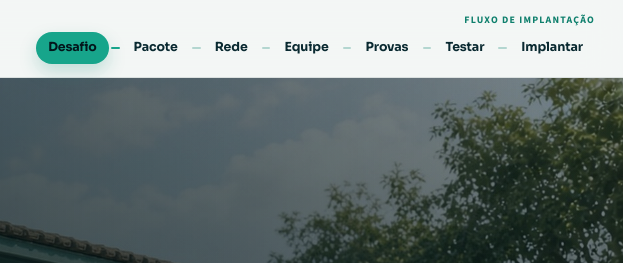
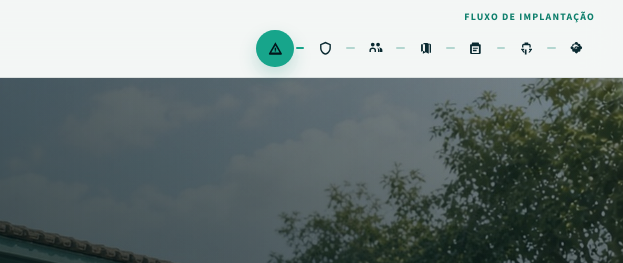
Before and after one commit to i-Educar/i-educar.github.io, a plain HTML site: page index.html in a window 1280 px wide. Shown: the top 263 px of the page, 657-1280 px from the left. Drawn offline with nearby package versions, Linux system fonts and the light colour scheme.

Commit message:
feat: ícones no fluxo do cabeçalho com âncoras conferidas
Cada etapa aponta à seção certa e ganha ícone significativo com rótulo acessível.

Co-authored-by: Cursor <cursoragent@cursor.com>

```diff
--- a/assets/css/site.css
+++ b/assets/css/site.css
@@ -143,24 +143,37 @@ button { font: inherit; }
   display: inline-flex;
   align-items: center;
   justify-content: center;
-  min-height: 2rem;
-  padding: 0 .7rem;
+  width: 2.35rem;
+  height: 2.35rem;
+  padding: 0;
   border-radius: 999px;
   text-decoration: none;
   color: var(--ink-2);
-  font-family: "Sora", sans-serif;
-  font-size: .78rem;
-  font-weight: 650;
-  letter-spacing: -0.01em;
   border: 1px solid transparent;
   background: transparent;
+  transition: color .2s ease, background .2s ease, border-color .2s ease, box-shadow .2s ease, transform .2s var(--ease);
+}
+.nav-flow-list a svg {
+  width: 1.05rem;
+  height: 1.05rem;
+  display: block;
+}
+.nav-flow-text {
+  position: absolute;
+  width: 1px;
+  height: 1px;
+  padding: 0;
+  margin: -1px;
+  overflow: hidden;
+  clip: rect(0, 0, 0, 0);
   white-space: nowrap;
-  transition: color .2s ease, background .2s ease, border-color .2s ease, box-shadow .2s ease;
+  border: 0;
 }
 .nav-flow-list a:hover {
   color: var(--mint);
   background: var(--mint-soft);
   border-color: rgba(14, 127, 108, 0.18);
+  transform: translateY(-1px);
 }
 .nav-flow-list a.is-done {
   color: #176a59;
--- a/index.html
+++ b/index.html
@@ -21,7 +21,7 @@
   <link rel="preconnect" href="https://fonts.googleapis.com">
   <link rel="preconnect" href="https://fonts.gstatic.com" crossorigin>
   <link href="https://fonts.googleapis.com/css2?family=Sora:wght@500;600;700&family=Source+Sans+3:wght@400;500;600;700&display=swap" rel="stylesheet">
-  <link rel="stylesheet" href="assets/css/site.css?v=hero2">
+  <link rel="stylesheet" href="assets/css/site.css?v=navico1">
 </head>
 <body>
   <header class="site-header">
@@ -35,13 +35,48 @@
       <nav class="nav-flow" aria-label="Fluxo de implantação">
         <p class="nav-flow-label">Fluxo de implantação</p>
         <ol class="nav-flow-list">
-          <li><a href="#desafio" title="Por que a rede precisa mudar">Desafio</a></li>
-          <li><a href="#pacote" title="O que a secretaria passa a ter">Pacote</a></li>
-          <li><a href="#rede" title="Secretaria, escola, sala e família">Rede</a></li>
-          <li><a href="#equipe-treino" title="Como capacitar antes de escalar">Equipe</a></li>
-          <li><a href="#provas" title="Telas e PDFs para a reunião">Provas</a></li>
-          <li><a href="#testar" title="Validar com a equipe">Testar</a></li>
-          <li><a href="#implantar" title="Governança e quem leva adiante">Implantar</a></li>
+          <li>
+            <a href="#desafio" title="Desafio — onde a rede trava" aria-label="Desafio">
+              <svg viewBox="0 0 24 24" aria-hidden="true"><path fill="currentColor" d="M12 3.2 2.8 19.2a1.2 1.2 0 0 0 1.1 1.8h16.2a1.2 1.2 0 0 0 1.1-1.8L12 3.2zm0 4.6 5.9 10.2H6.1L12 7.8zM11 11.2h2v4h-2v-4zm0 5.2h2v2h-2v-2z"/></svg>
+              <span class="nav-flow-text">Desafio</span>
+            </a>
+          </li>
+          <li>
+            <a href="#pacote" title="Pacote — núcleo, i-Diário e módulos" aria-label="Pacote">
+              <svg viewBox="0 0 24 24" aria-hidden="true"><path fill="currentColor" d="M12.1 2.4 4.4 6.1v5.2c0 4.5 3.1 8.7 7.7 9.7 4.6-1 7.7-5.2 7.7-9.7V6.1l-7.7-3.7zm5.7 8.9c0 3.4-2.2 6.6-5.7 7.5-3.5-.9-5.7-4.1-5.7-7.5V7.3L12.1 5l5.7 2.3v4z"/></svg>
+              <span class="nav-flow-text">Pacote</span>
+            </a>
+          </li>
+          <li>
+            <a href="#rede" title="Rede — como o dado sobe" aria-label="Rede">
+              <svg viewBox="0 0 24 24" aria-hidden="true"><path fill="currentColor" d="M8.2 9.2a2.7 2.7 0 1 0-2.7-2.7 2.7 2.7 0 0 0 2.7 2.7zm7.6 0A2.7 2.7 0 1 0 13.1 6.5 2.7 2.7 0 0 0 15.8 9.2zM8.2 10.8c-2.5 0-4.7 1.5-4.7 3.9V17h2.1v-2.3c0-.9.9-1.8 2.6-1.8s2.6.9 2.6 1.8V17h2.1v-2.3c0-2.4-2.2-3.9-4.7-3.9zm7.6 0c-.5 0-1 .1-1.4.2.8.7 1.3 1.6 1.3 2.7V17h2.1v-2.3c0-1.7-1.3-2.9-3-3.7.3-.1.7-.2 1-.2 1.7 0 2.6.9 2.6 1.8V17H22v-2.3c0-2.4-2.2-3.9-4.7-3.9z"/></svg>
+              <span class="nav-flow-text">Rede</span>
+            </a>
+          </li>
+          <li>
+            <a href="#equipe-treino" title="Equipe — capacitação antes de escalar" aria-label="Equipe">
+              <svg viewBox="0 0 24 24" aria-hidden="true"><path fill="currentColor" d="M6.2 4.2h8.4A2.2 2.2 0 0 1 16.8 6.4v13.2l-4.2-2.1-4.2 2.1V6.4a2.2 2.2 0 0 1 2.2-2.2zm0 1.9A.4.4 0 0 0 5.8 6.4v10.4l2.8-1.4 2.8 1.4V6.4a.4.4 0 0 0-.4-.3H6.2zm10.4-.7h1.2A2.2 2.2 0 0 1 20 6.6v11.6h-1.9V6.6a.3.3 0 0 0-.3-.3h-1.2V5.4z"/></svg>
+              <span class="nav-flow-text">Equipe</span>
+            </a>
+          </li>
+          <li>
+            <a href="#provas" title="Provas — telas e PDFs da reunião" aria-label="Provas">
+              <svg viewBox="0 0 24 24" aria-hidden="true"><path fill="currentColor" d="M8.2 3.5h7.6c.7 0 1.3.6 1.3 1.3v1.1h1.2c.7 0 1.3.6 1.3 1.3v11.5c0 .7-.6 1.3-1.3 1.3H5.7c-.7 0-1.3-.6-1.3-1.3V7.2c0-.7.6-1.3 1.3-1.3h1.2V4.8c0-.7.6-1.3 1.3-1.3zm0 2.4V6h7.6V5.9H8.2zm-1.2 3.3v9.5h10V8.9H7zM8.5 11h7v1.6h-7V11zm0 3.1h5.2V16H8.5v-1.9z"/></svg>
+              <span class="nav-flow-text">Provas</span>
+            </a>
+          </li>
+          <li>
+            <a href="#testar" title="Testar — validar com a equipe" aria-label="Testar">
+              <svg viewBox="0 0 24 24" aria-hidden="true"><path fill="currentColor" d="M9.4 3.4h5.2v2.1H16a2.2 2.2 0 0 1 2.2 2.2v3.1h-1.9V7.7a.3.3 0 0 0-.3-.3H8a.3.3 0 0 0-.3.3v2.9H5.8V7.7A2.2 2.2 0 0 1 8 5.5h1.4V3.4zm-4.8 9.1h4.2v1.8H7.3l2.4 3.6H7.6L5.2 14.3H4.6v-1.8zm10.6 0H20v1.8h-.6l-2.4 3.6h-2.1l2.4-3.6h-1.5v-1.8zm-5.4 1.2h2.4v7.1h-2.4v-7.1z"/></svg>
+              <span class="nav-flow-text">Testar</span>
+            </a>
+          </li>
+          <li>
+            <a href="#implantar" title="Implantar — governança e quem leva adiante" aria-label="Implantar">
+              <svg viewBox="0 0 24 24" aria-hidden="true"><path fill="currentColor" d="M12 2.8a2.2 2.2 0 0 1 2.1 1.6l.2.8h1.3a2.2 2.2 0 0 1 2.2 2.2v1.3l.8.2a2.2 2.2 0 0 1 0 4.2l-.8.2v1.3a2.2 2.2 0 0 1-2.2 2.2h-1.3l-.2.8a2.2 2.2 0 0 1-4.2 0l-.2-.8H8.2a2.2 2.2 0 0 1-2.2-2.2v-1.3l-.8-.2a2.2 2.2 0 0 1 0-4.2l.8-.2V7.4A2.2 2.2 0 0 1 8.2 5.2h1.3l.2-.8A2.2 2.2 0 0 1 12 2.8zm0 1.9a.3.3 0 0 0-.3.2l-.4 1.5H8.2a.3.3 0 0 0-.3.3v1.9l-1.5.4a.3.3 0 0 0 0 .6l1.5.4v1.9a.3.3 0 0 0 .3.3h1.9l.4 1.5a.3.3 0 0 0 .6 0l.4-1.5h1.9a.3.3 0 0 0 .3-.3v-1.9l1.5-.4a.3.3 0 0 0 0-.6l-1.5-.4V7.2a.3.3 0 0 0-.3-.3h-1.9l-.4-1.5a.3.3 0 0 0-.3-.2zM12 9a3 3 0 1 1-3 3 3 3 0 0 1 3-3zm0 1.8a1.2 1.2 0 1 0 1.2 1.2A1.2 1.2 0 0 0 12 10.8z"/></svg>
+              <span class="nav-flow-text">Implantar</span>
+            </a>
+          </li>
         </ol>
       </nav>
     </div>
```
Also changed, not shown: privacidade.html (+1 -1 lines).
